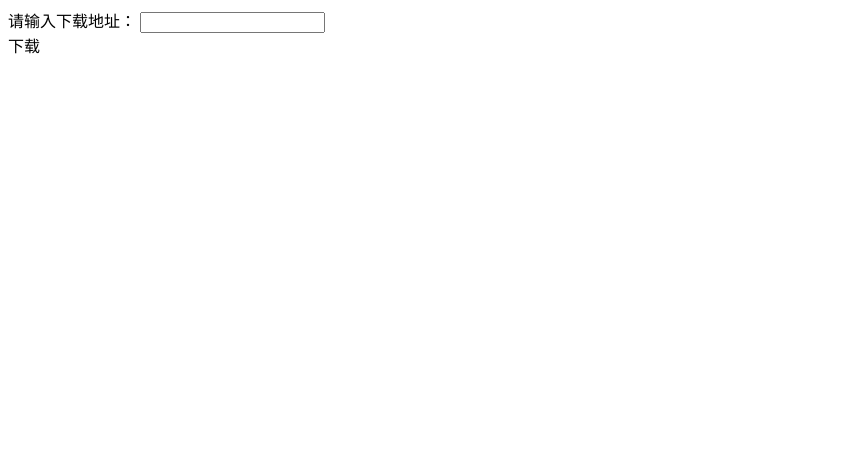
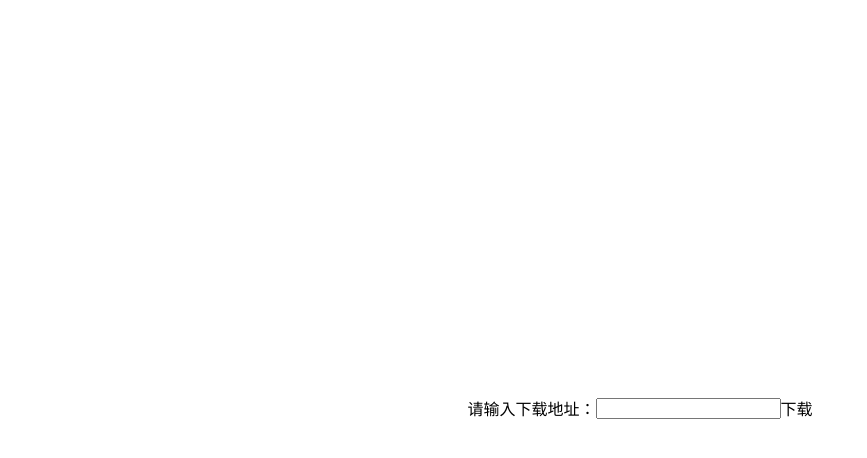
Before and after one commit to jackPanyj/blog_demo, a plain HTML site: page download/index.html in a window 1280 px wide. Shown: the whole page, without its empty margins (0-867 px from the left). Drawn offline with nearby package versions, Linux system fonts and the light colour scheme.

Commit message:
Update index.html

```diff
--- a/download/index.html
+++ b/download/index.html
@@ -2,17 +2,25 @@
 <html lang="en">
 <head>
   <meta charset="UTF-8">
-  <title></title>
+  <title>下载</title>
+  <style media="screen">
+    body {
+      display: flex;
+      justify-content: center;
+      align-items: center;
+      height: 100vh
+    }
+  </style>
 </head>
 <body>
-  请输入下载地址： <input type="url" v-model='url' value=""> <br>
+  请输入下载地址： <input type="url" v-model='url' value="">
   <a :href="url" download>下载</a>
   <script src="//cdn.bootcss.com/vue/1.0.22/vue.min.js" charset="utf-8"></script>
   <script type="text/javascript">
     new Vue({
       el: 'body',
       data: {
-        url: ''
+        url: 'http://jackpanyj.github.io/blog_demo/img/css-radius-in.png'
       }
     })
   </script>
```
